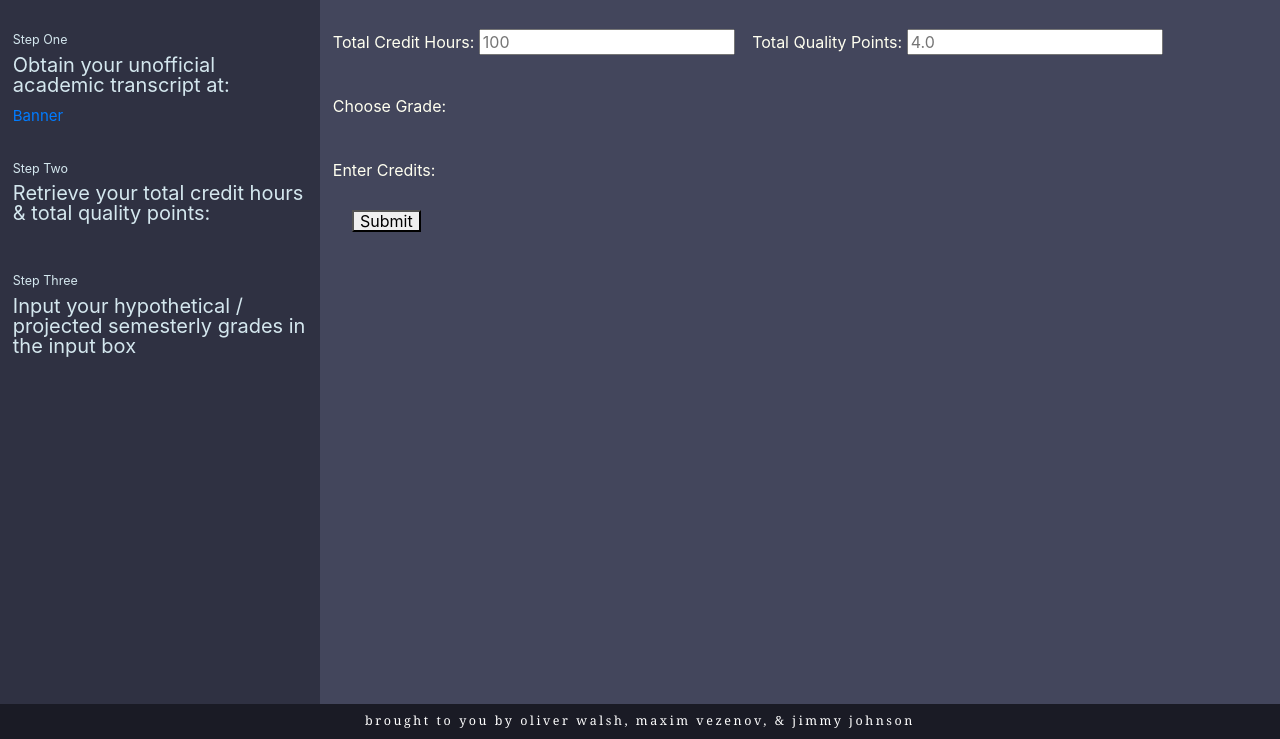
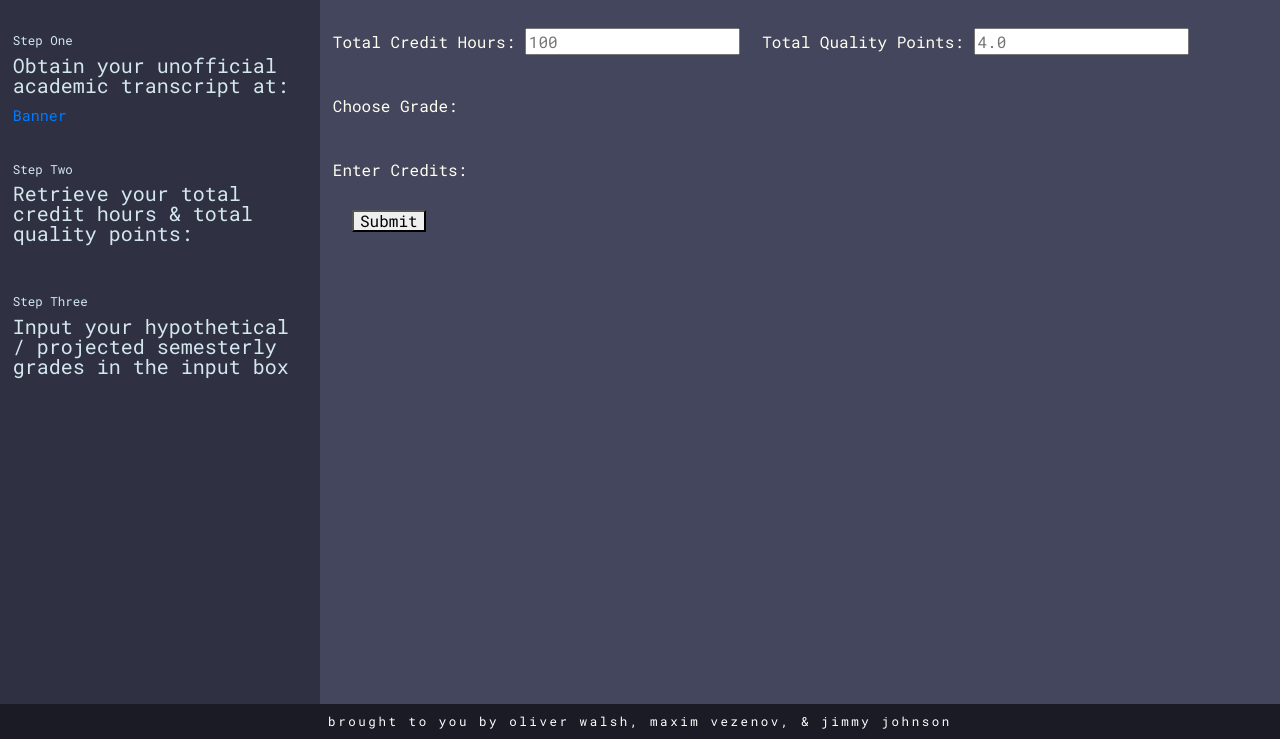
Before and after one commit to oliverwalsh7/gradecalculator, a plain HTML site: page html/index.html in a window 1280 px wide. Shown: the part 61-800 px from the top of the page. Drawn offline with nearby package versions, Linux system fonts and the light colour scheme.

Commit message:
font update

```diff
--- a/css/style.css
+++ b/css/style.css
@@ -18,6 +18,10 @@ header {
     width: 100%;
     height: 55px;
     margin: 0px;
+}
+
+html * {
+   font-family: 'Roboto Mono', monospace !important;
 }
 
 .footer {
--- a/html/index.html
+++ b/html/index.html
@@ -6,6 +6,7 @@
     <link rel="stylesheet" href="https://stackpath.bootstrapcdn.com/bootstrap/4.4.1/css/bootstrap.min.css" integrity="sha384-Vkoo8x4CGsO3+Hhxv8T/Q5PaXtkKtu6ug5TOeNV6gBiFeWPGFN9MuhOf23Q9Ifjh" crossorigin="anonymous">
     <script src="https://stackpath.bootstrapcdn.com/bootstrap/4.4.1/js/bootstrap.min.js" integrity="sha384-wfSDF2E50Y2D1uUdj0O3uMBJnjuUD4Ih7YwaYd1iqfktj0Uod8GCExl3Og8ifwB6" crossorigin="anonymous"></script>
     <script src="https://code.jquery.com/jquery-3.4.1.slim.min.js" integrity="sha384-J6qa4849blE2+poT4WnyKhv5vZF5SrPo0iEjwBvKU7imGFAV0wwj1yYfoRSJoZ+n" crossorigin="anonymous"></script>
+    <link href="https://fonts.googleapis.com/css?family=Roboto+Mono&display=swap" rel="stylesheet">
     <script src="https://cdn.jsdelivr.net/npm/popper.js@1.16.0/dist/umd/popper.min.js" integrity="sha384-Q6E9RHvbIyZFJoft+2mJbHaEWldlvI9IOYy5n3zV9zzTtmI3UksdQRVvoxMfooAo" crossorigin="anonymous"></script>
 </head>
 <body>
```
